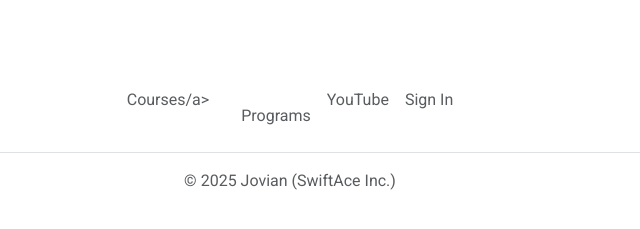
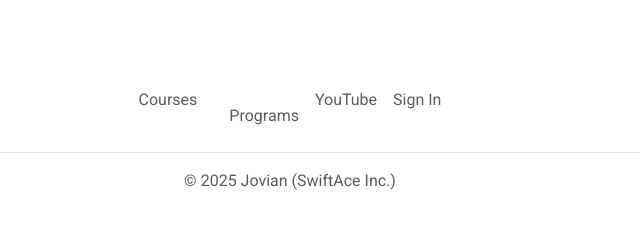
Before and after one commit to OlajuwonAina/jovian-careers-bootstrap-live, a plain HTML site: page src/index.html in a window 1280 px wide. Shown: the part 1627-1856 px from the top of the page, 350-990 px from the left. Drawn offline with nearby package versions, Linux system fonts and the light colour scheme.

Commit message:
Added few changes to the footer

```diff
--- a/src/index.html
+++ b/src/index.html
@@ -260,10 +260,10 @@
     <div class="container">
         <footer class="py-3 my-4">
           <ul class="nav justify-content-center border-bottom pb-3 mb-3">
-            <li class="nav-item"><a href="https://jovian.com/learn" class="nav-link px-2 text-body-secondary">Courses/a></li>
-            <li class="nav-item"><a href="https://jovian.com/learn" class="nav-link px-2 text-body-secondary">Programs</a></li>
-            <li class="nav-item"><a href="https://youtube.com/@jovianhq" class="nav-link px-2 text-body-secondary">YouTube</a></li>
-            <li class="nav-item"><a href="https://jovian.com/login" class="nav-link px-2 text-body-secondary">Sign In</a></li>
+            <li class="nav-item"><a href="https://jovian.com/learn" class="nav-link px-2 text-body-secondary" target="_blank">Courses</li>
+            <li class="nav-item"><a href="https://jovian.com/learn" class="nav-link px-2 text-body-secondary" target="_blank">Programs</a></li>
+            <li class="nav-item"><a href="https://youtube.com/@jovianhq" class="nav-link px-2 text-body-secondary" target="_blank">YouTube</a></li>
+            <li class="nav-item"><a href="https://jovian.com/login" class="nav-link px-2 text-body-secondary" target="_blank">Sign In</a></li>
             <!-- <li class="nav-item"><a href="#" class="nav-link px-2 text-body-secondary">About</a></li> -->
           </ul>
           <p class="text-center text-body-secondary">© 2025 Jovian (SwiftAce Inc.)</p>
```
